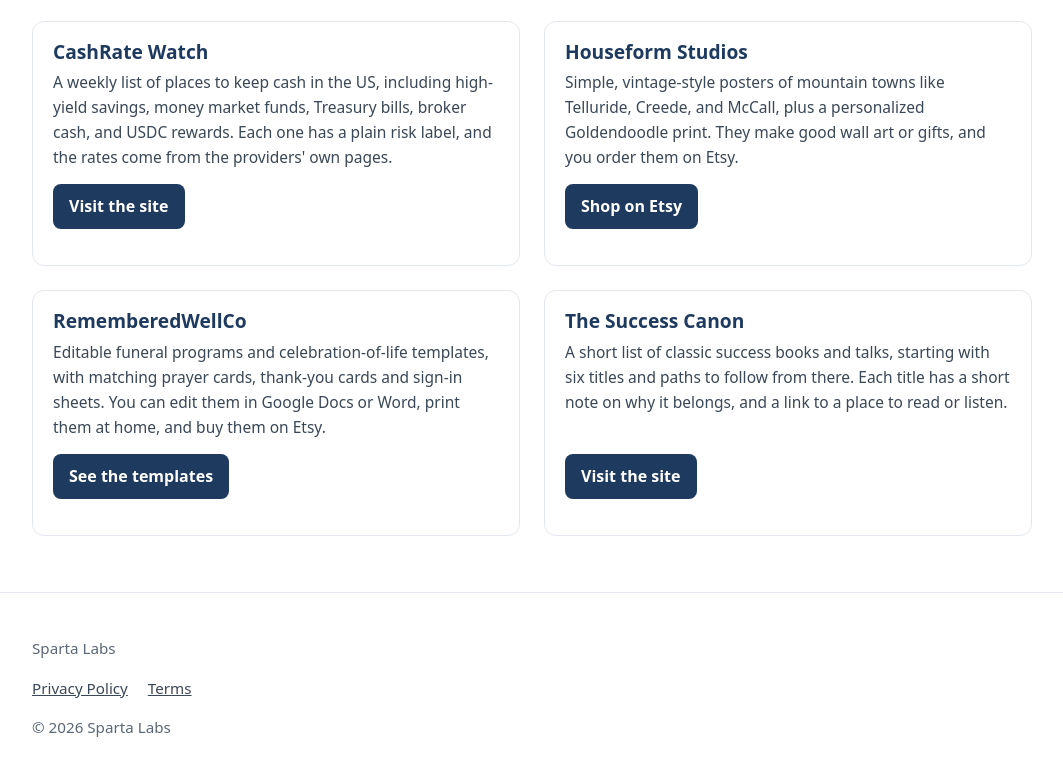
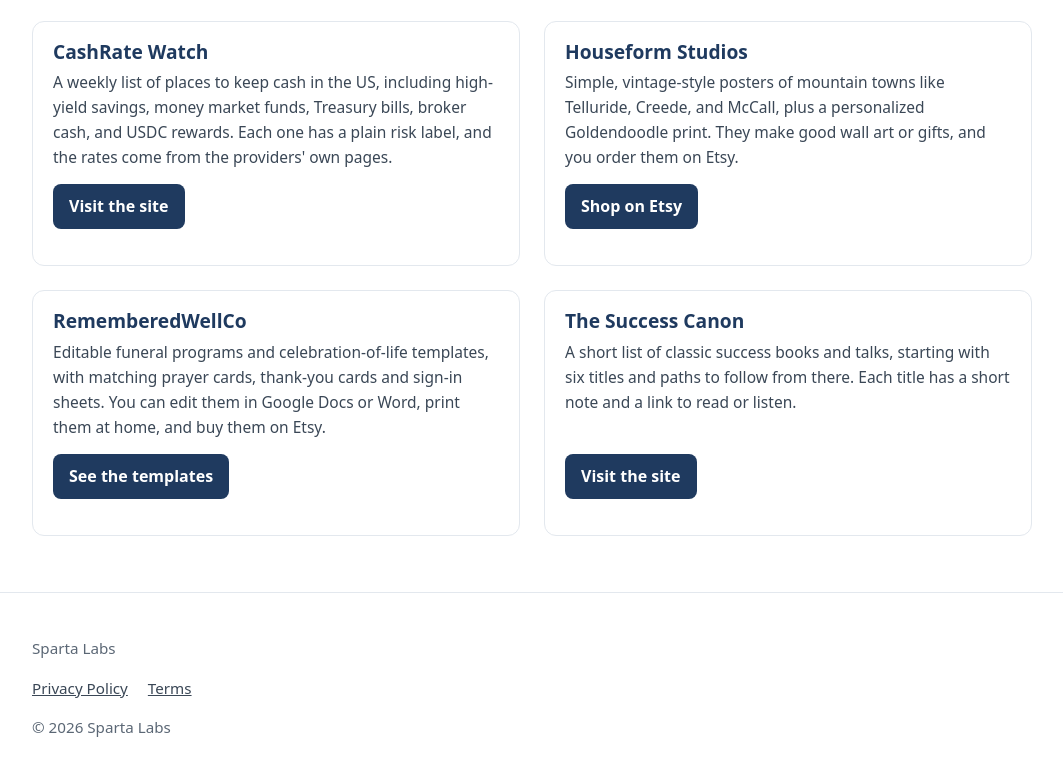
Before and after one commit to spstepp/sparta-hub, a plain HTML site: page index.html in a window 1280 px wide. Shown: the part 701-1476 px from the top of the page, without its empty margins (108-1171 px from the left). Drawn offline with Linux system fonts and the light colour scheme.

Commit message:
Drop 'on why it belongs' from the Success Canon hub card.
The card now matches the site: each title has a short note and a link to read or listen.

```diff
--- a/index.html
+++ b/index.html
@@ -82,7 +82,7 @@
         <li class="card">
           <div class="card-body">
             <h3>The Success Canon</h3>
-            <p class="card-summary">A short list of classic success books and talks, starting with six titles and paths to follow from there. Each title has a short note on why it belongs, and a link to a place to read or listen.</p>
+            <p class="card-summary">A short list of classic success books and talks, starting with six titles and paths to follow from there. Each title has a short note and a link to read or listen.</p>
             <p class="card-action"><a class="btn" href="https://thesuccesscanon.com">Visit the site</a></p>
           </div>
         </li>
```
